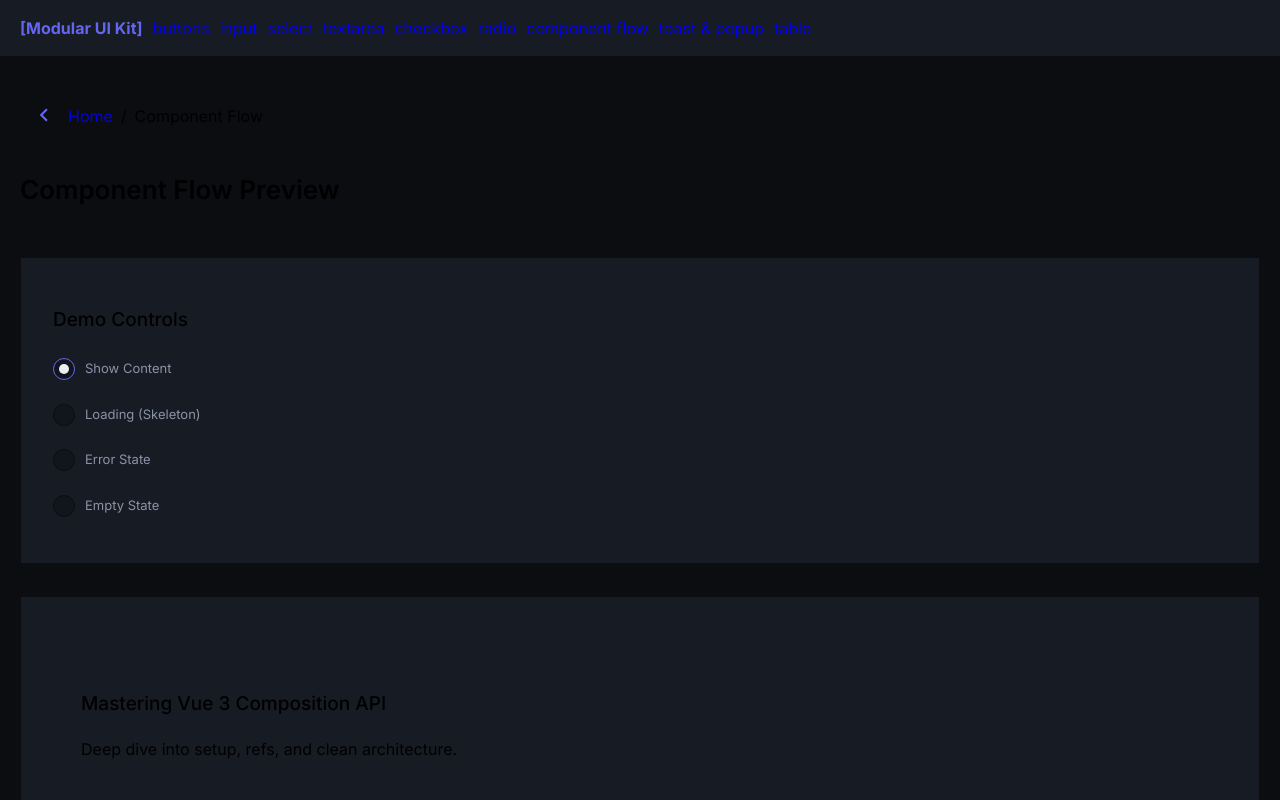
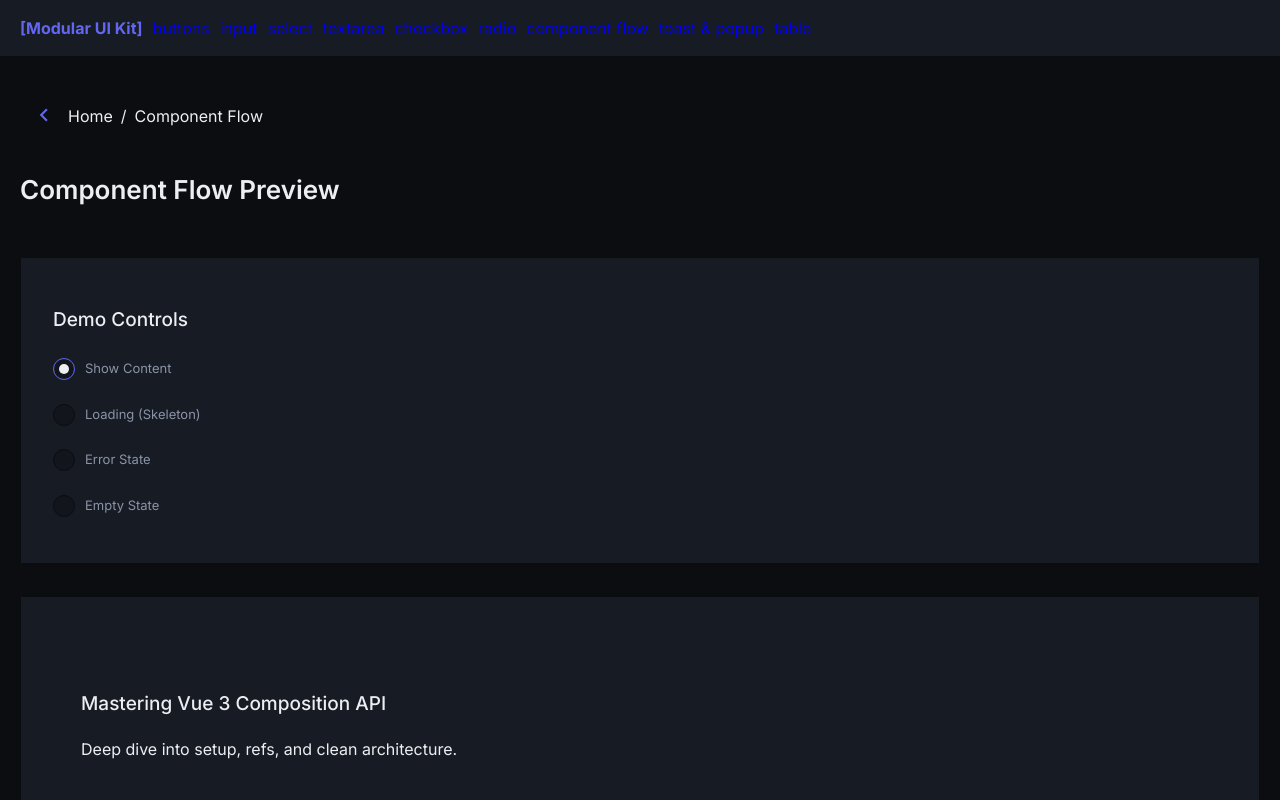
Before and after one commit to eugenia-vitinschii/modular-ui-kit, a Vue app: page /ui/flow in a window 1280 px wide. Shown: the top 800 px of the page. Built offline with nearby package versions, Linux system fonts and the light colour scheme.

Commit message:
refactor(ui-flow): implement BaseText component, delete unused HTML

```diff
--- a/src/assets/sass/components/ui/feedback/_error-state.sass
+++ b/src/assets/sass/components/ui/feedback/_error-state.sass
@@ -8,11 +8,6 @@
 .error-state
    @include border($border-color: $danger, $border-style: dotted)
    padding: 10px
-   &__text
-      h3
-         color: $danger
-      p,h3
-         text-align: center
    &__action
       display: flex
       justify-content: center
--- a/src/components/ui/feedback/EmptyState.vue
+++ b/src/components/ui/feedback/EmptyState.vue
@@ -1,8 +1,8 @@
 <template>
    <div class="empty-state" :class="`empty-state--${variant}`">
       <div class="empty-state__text">
-         <h3 class="subheading">{{ title }}</h3>
-         <p class="body-text">{{ description }}</p>
+         <base-text type="subheading" as="h3">{{ title }}</base-text>
+         <base-text type="body-text">{{ description }}</base-text>
       </div>
       <div class="empty-state__actions">
          <slot name="action"></slot>
@@ -11,9 +11,13 @@
 </template>
 
 <script setup lang="ts">
+/* COMPONENTS */
+import BaseText from '../typography/BaseText.vue';
+
 /* VARIANTS */
 import type { UIEmptyStateVariant } from '@/types/ui.types'
 
+/* PROPS */
 withDefaults(
    defineProps<{
       title?: string
--- a/src/components/ui/feedback/ErrorState.vue
+++ b/src/components/ui/feedback/ErrorState.vue
@@ -1,16 +1,18 @@
 <template>
    <div class="error-state">
       <div class="error-state__text">
-         <h3 class="subheading">{{ title }}</h3>
-         <p class="body-text">{{ description }}</p>
+         <base-text type="subheading" as="h3" :align="'center'" variant="danger">{{ title }}</base-text>
+         <base-text type="body-text" :align="'center'">{{ description }}</base-text>
       </div>
       <div class="error-state__action">
-         <slot name="error-action"></slot>
+         <slot name="action"></slot>
       </div>
    </div>
 </template>
 
 <script setup lang="ts">
+/* COMPONENTS */
+import BaseText from '../typography/BaseText.vue';
 
 /* PROPS */
 const props = withDefaults(
--- a/src/components/ui/navigation/BaseBreadcrumbs.vue
+++ b/src/components/ui/navigation/BaseBreadcrumbs.vue
@@ -6,10 +6,10 @@
                   <path d="M560-240 320-480l240-240 56 56-184 184 184 184-56 56Z" />
                </svg></base-icon-button>
             <li class="base-breadcrumbs__item" v-for="(crumb, index) in breadcrumbs" :key="index">
-               <span v-if="index === breadcrumbs.length - 1" class="body-text">{{ crumb.label }}</span>
+               <base-text as="span" v-if="index === breadcrumbs.length - 1">{{ crumb.label }}</base-text>
                <template v-else>
-                  <router-link :to="crumb.to" class="body-text"> {{ crumb.label }}</router-link>
-                  <span class="body-text base-breadcrumbs__item-separator">/</span>
+                  <base-text as="router-link" :to="crumb.to" :align="'center'"> {{ crumb.label }}</base-text>
+                  <base-text as="span" class="base-breadcrumbs__item-separator">/</base-text>
                </template>
             </li>
          </ul>
@@ -19,17 +19,16 @@
 </template>
 
 <script setup lang="ts">
-
 /* VUE & ROUTER */
 import { computed } from "vue"
 import { useRoute, useRouter } from "vue-router"
 
 /* COMPONENTS */
 import BaseIconButton from "../buttons/BaseIconButton.vue"
+import BaseText from "../typography/BaseText.vue"
 
 const route = useRoute()
 const router = useRouter()
-
 
 const breadcrumbs = computed(() => {
    const matched = route.matched.filter(r => r.meta && r.meta.title)
--- a/src/components/ui/navigation/BasePagination.vue
+++ b/src/components/ui/navigation/BasePagination.vue
@@ -7,7 +7,7 @@
       </base-icon-button>
       <base-icon-button v-for="i in pages" :key="i + ''" :disabled="i === '...'" :class="{ 'is-active': i === page }"
          @click="typeof i === 'number' && $emit('change', i)">
-         <p class="body-text">{{ i }}</p>
+         <base-text>{{ i }}</base-text>
       </base-icon-button>
       <base-icon-button :disabled="page === totalPages" @click="$emit('change', page + 1)">
          <svg xmlns="http://www.w3.org/2000/svg" viewBox="0 -960 960 960">
@@ -23,6 +23,7 @@ import { computed } from 'vue';
 
 /* COMPONENTS */
 import BaseIconButton from '../buttons/BaseIconButton.vue';
+import BaseText from '../typography/BaseText.vue';
 
 /* PROPS */
 const props = defineProps<{
--- a/src/views/ComponentFlowView.vue
+++ b/src/views/ComponentFlowView.vue
@@ -3,11 +3,11 @@
       <div class="container">
          <div class="page__wrapper">
             <div class="page__header">
-               <h1 class="heading">Component Flow Preview</h1>
+               <base-text as="h1" :type="'heading'">Component Flow Preview</base-text>
             </div>
             <div class="page__content">
                <div class="demo-controls section">
-                  <h2 class="subheading">Demo Controls</h2>
+                  <base-text as="h2" :type="'subheading'">Demo Controls</base-text>
                   <base-radio v-model="pageState" value="content" label="Show Content" name="page-flow-state" />
                   <base-radio v-model="pageState" value="loading" label="Loading (Skeleton)" name="page-flow-state" />
                   <base-radio v-model="pageState" value="error" label="Error State" name="page-flow-state" />
@@ -20,15 +20,15 @@
                      </div>
                      <div class="demo-info section__item" v-else-if="hasError" key="error">
                         <error-state>
-                           <template #error-action>
+                           <template #action>
                               <base-button @click="handleRetry" variant="ghost">Try again</base-button>
                            </template>
                         </error-state>
                      </div>
                      <div class="demo-content section__item article-items" v-else-if="hasArticles" key="articles">
                         <div class="article section__item" v-for="article in articles" :key="article.slug">
-                           <h3 class="subheading">{{ article.title }}</h3>
-                           <p class="body-text">{{ article.description }}</p>
+                           <base-text as="h3" :type="'subheading'">{{ article.title }}</base-text>
+                           <base-text>{{ article.description }}</base-text>
                         </div>
                      </div>
                      <div class="demo-info" v-else key="empty">
@@ -64,6 +64,7 @@ import ErrorState from '@/components/ui/feedback/ErrorState.vue';
 import BaseButton from '@/components/ui/buttons/BaseButton.vue';
 import BaseSkeleton from '@/components/ui/feedback/BaseSkeleton.vue';
 import BasePagination from '@/components/ui/navigation/BasePagination.vue';
+import BaseText from '@/components/ui/typography/BaseText.vue';
 
 const MOCK_ARTICLES = [
    { slug: 'vue3-guide', title: 'Mastering Vue 3 Composition API', description: 'Deep dive into setup, refs, and clean architecture.' },
@@ -93,7 +94,6 @@ const handleRetry = () => {
    }, 1500)
 }
 
-
 /* pagination */
 const currentPage = ref(2)
 
```
